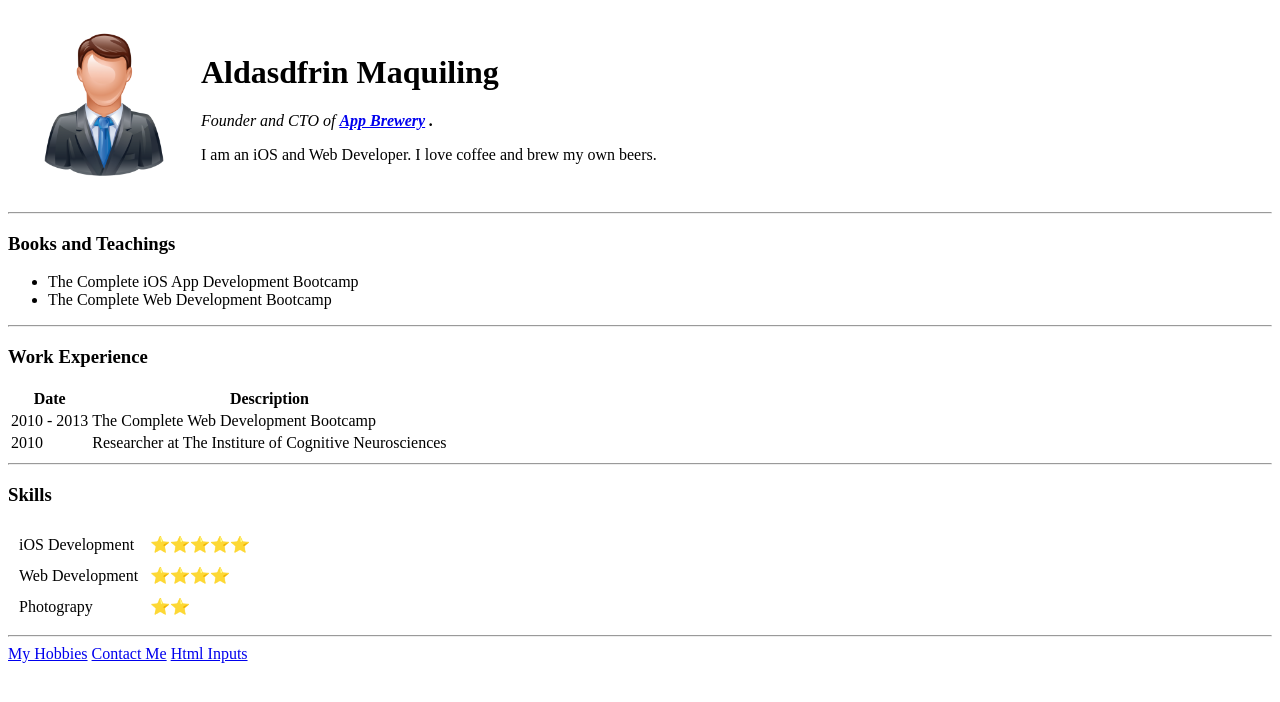
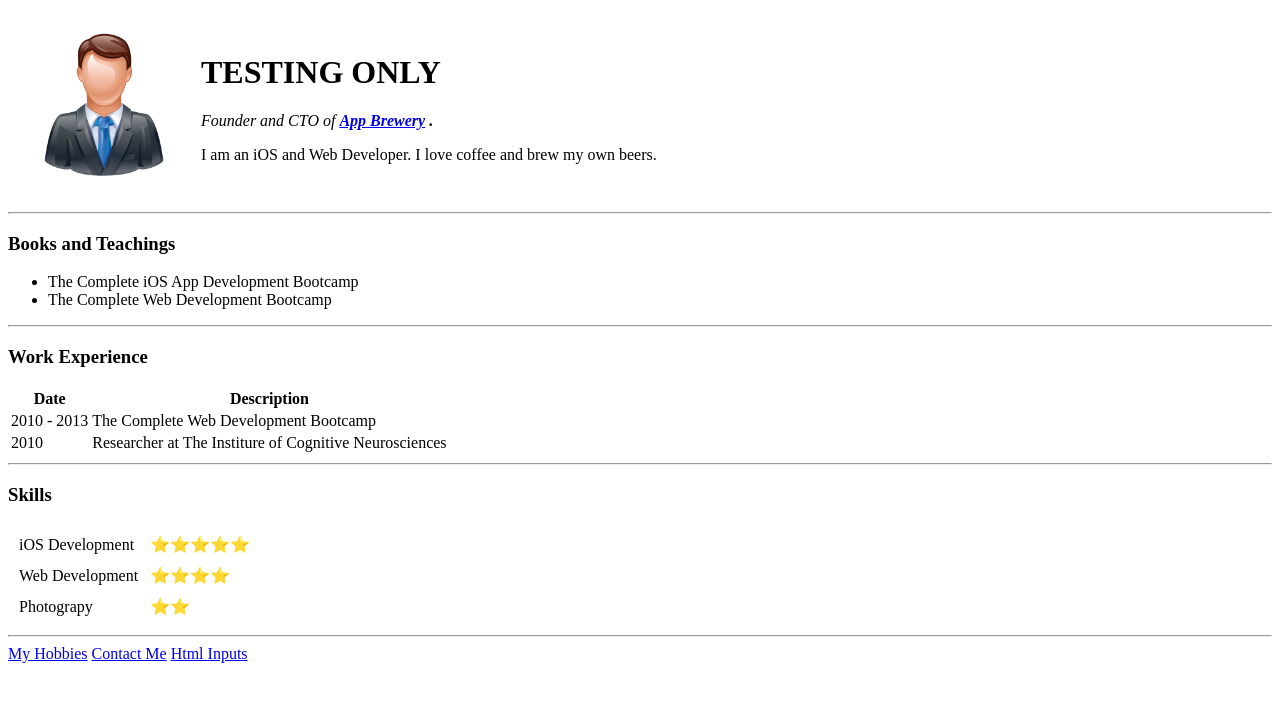
Before and after one commit to soluszx/aldrin.github.io, a plain HTML site: page index.html in a window 1280 px wide. Drawn offline with Linux system fonts and the light colour scheme.

Commit message:
testing only - update

```diff
--- a/index.html
+++ b/index.html
@@ -11,7 +11,7 @@
         <tr>
             <td><img src="images/user.png" alt="Aldrin Maquiling Profile Picture" height="150"></td>
             <td>
-                <h1>Aldasdfrin Maquiling</h1>
+                <h1>TESTING ONLY</h1>
                 <p><em>Founder and CTO of <strong><a href="https://appbrewery.com/">App Brewery</a> .</strong></em></p>
                 <p>I am an iOS and Web Developer. I love coffee and brew my own beers.</p>
             </td>
```
